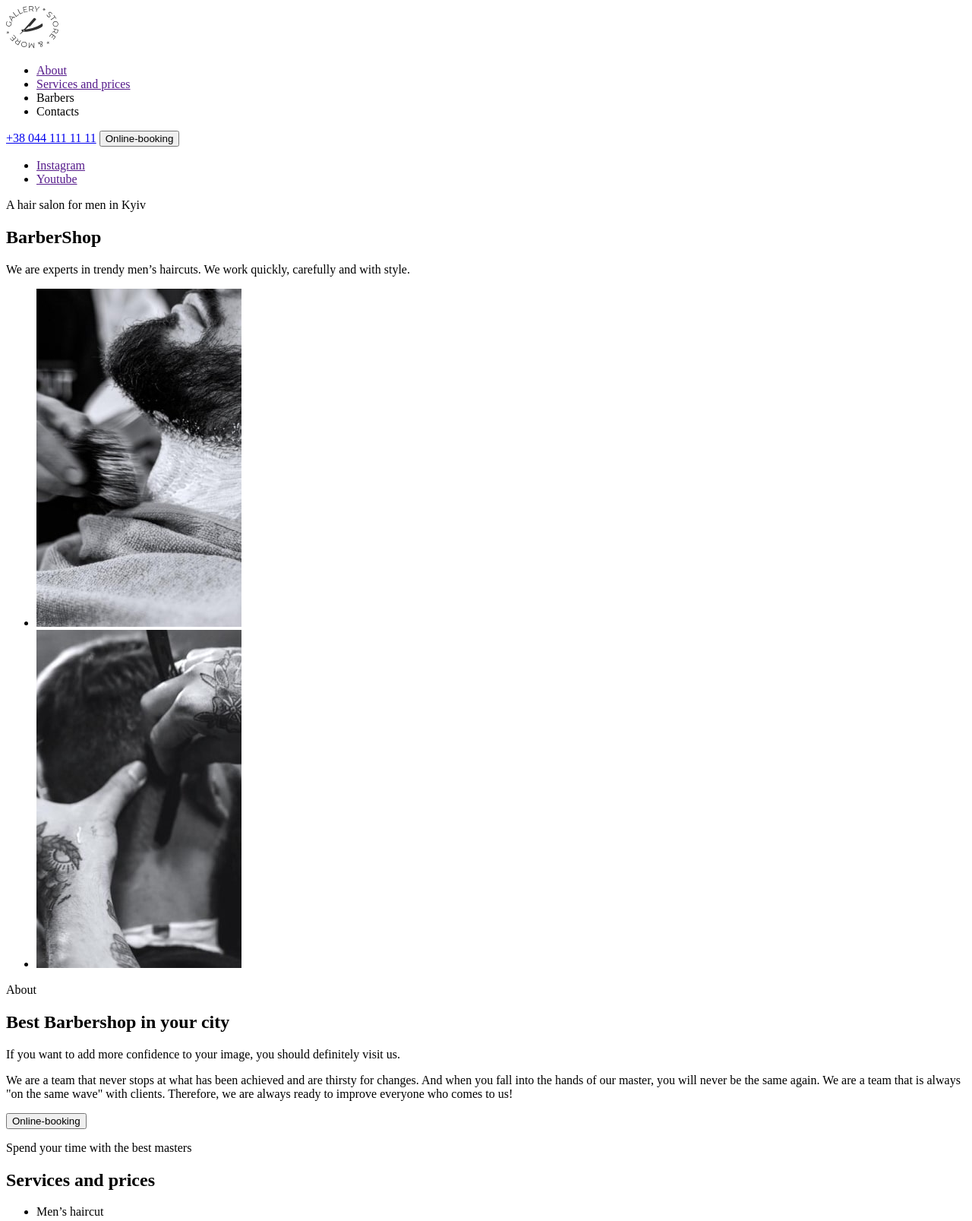
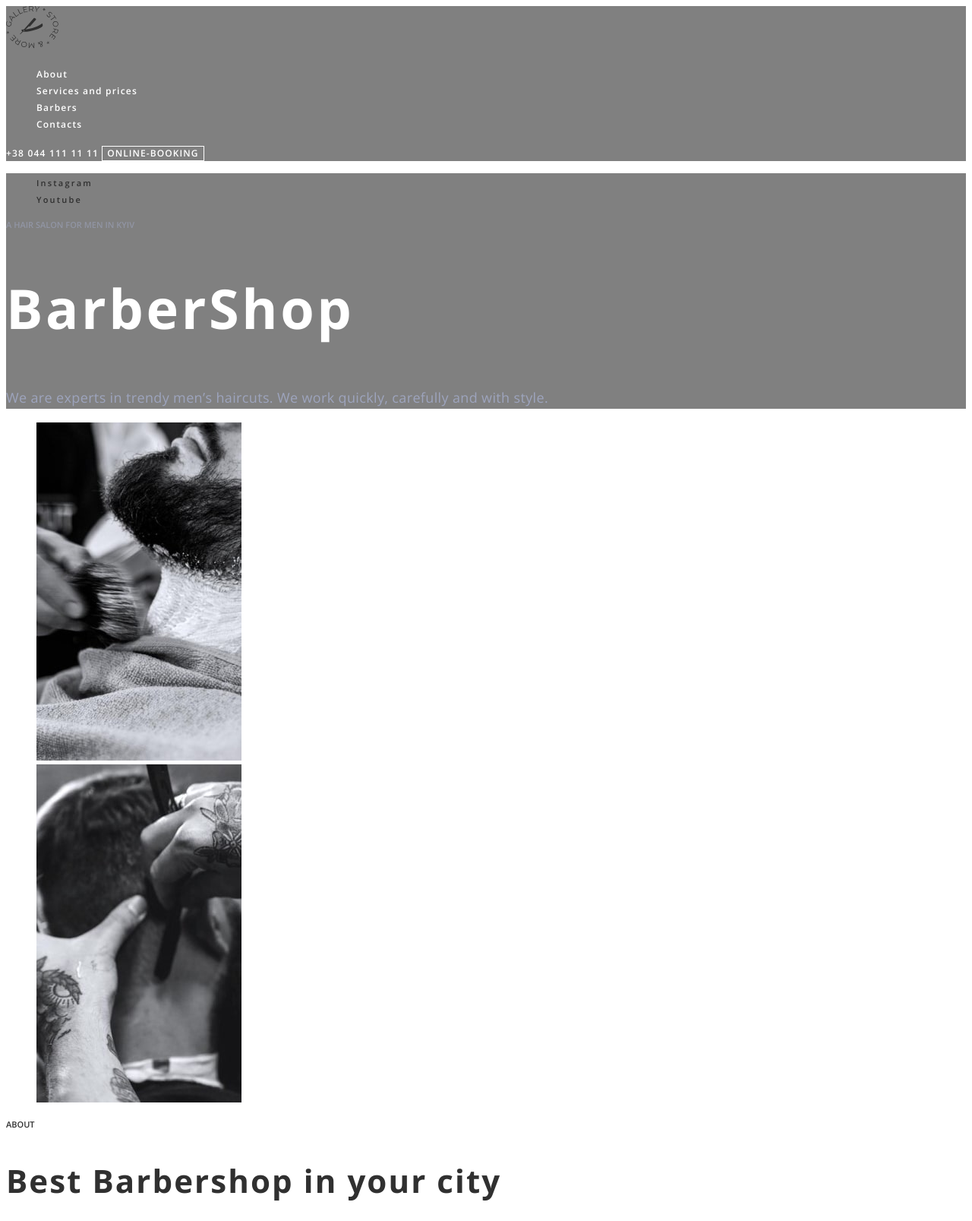
Before and after one commit to andysush/goit, a plain HTML site: page index.html in a window 1280 px wide. Shown: the top 1607 px of the page at 76% size. Drawn offline with nearby package versions, Linux system fonts and the light colour scheme.

Commit message:
css hero+about

```diff
--- /dev/null
+++ b/css/style.css
@@ -0,0 +1,142 @@
+:root {
+    --main-title-color: #ffffff;
+    --secondary-title-color:#303030;
+    --hover-color:#ff6c00;
+}
+
+
+body {
+  font-family: "Open Sans", sans-serif;
+}
+.list {
+  list-style: none;
+}
+.link {
+  text-decoration: none;
+}
+.btn {
+    font-family: inherit;
+    font-weight: 600;
+    font-size: 12px;
+    line-height: calc(16 / 12);
+    letter-spacing: 0.09em;
+    text-transform: uppercase;
+    cursor: pointer;
+    background-color: transparent;
+    border: 1px solid var(--main-title-color);
+}
+/* header */
+
+.header {
+  background-color: grey;
+}
+
+.nav-list {
+}
+.nav-item {
+}
+.nav-link {
+  font-weight: 600;
+  font-size: 12px;
+  line-height: 1.33;
+  letter-spacing: 0.1em;
+  color: var(--main-title-color);
+}
+.nav-link:hover,
+.nav-link:focus {
+  color: var(--hover-color);
+}
+
+.header-tel {
+  font-weight: 600;
+  font-size: 12px;
+  line-height: calc(16 / 12);
+  letter-spacing: 0.1em;
+  text-transform: uppercase;
+  color: var(--main-title-color)
+  ;
+}
+.header-btn {
+  color: var(--main-title-color);
+}
+.header-btn:hover,
+.header-btn:focus {
+  border-color: var(--hover-color);
+}
+
+/* hero */
+.hero {
+  background-color: gray;
+}
+.hero-list {
+}
+.hero-list-item {
+}
+.hero-link {
+  font-weight: 600;
+  font-size: 11px;
+  line-height: calc(15 / 11);
+  letter-spacing: 0.2em;
+  color: var(--secondary-title-color);
+}
+.hero-link:hover,
+.hero-link:focus {
+  color: var(--hover-color);
+}
+.hero-text {
+  font-weight: 600;
+  font-size: 11px;
+  line-height: calc(15 / 11);
+  text-transform: uppercase;
+  color: rgba(157, 164, 189, 0.6);
+}
+.hero-title {
+  font-family: "Raleway" sans-serif;
+  font-weight: 700;
+  font-size: 72px;
+  line-height: calc(85 / 72);
+  letter-spacing: 0.05em;
+  color: var(--main-title-color);
+}
+.hero-description {
+  font-size: 18px;
+  line-height: calc(30 / 18);
+  letter-spacing: 0.02em;
+  color: #9da4bd;
+}
+
+/* About */
+.about-title {
+  font-weight: 600;
+  font-size: 11px;
+  line-height: calc(15 / 11);
+  text-transform: uppercase;
+  color: var(--secondary-title-color);
+}
+.about-sub-title {
+  font-family: "Raleway" sans-serif;
+  font-weight: 700;
+  font-size: 42px;
+  line-height: calc(49 / 42);
+  letter-spacing: 0.05em;
+  color: var(--secondary-title-color);
+}
+.about-description {
+  font-size: 18px;
+  line-height: calc(30 / 18);
+  letter-spacing: 0.02em;
+  color: #555555;
+}
+.about-text {
+  font-size: 14px;
+  line-height: calc(26 / 14);
+  letter-spacing: 0.02em;
+  color: #555555;
+}
+.about-btn {
+  color: var(--secondary-title-color);
+}
+.about-btn:hover,
+.about-btn:focus {
+  border-color: var(--hover-color);
+}
--- a/index.html
+++ b/index.html
@@ -4,64 +4,88 @@
     <meta charset="UTF-8" />
     <meta http-equiv="X-UA-Compatible" content="IE=edge" />
     <meta name="viewport" content="width=device-width, initial-scale=1.0" />
+    <link rel="preconnect" href="https://fonts.googleapis.com" />
+    <link rel="preconnect" href="https://fonts.gstatic.com" crossorigin />
+    <link
+      href="https://fonts.googleapis.com/css2?family=Open+Sans:wght@400;600;700&family=Raleway:wght@700&display=swap"
+      rel="stylesheet"
+    />
+    <link rel="stylesheet" href="./css/style.css">
     <title>Barbershop</title>
   </head>
   <body>
-    <header>
+    <!--  header  -->
+    <header class="header">
       <a href="">
         <img src="./img/Logo.svg" alt="site logo" />
       </a>
       <nav>
-        <ul>
-          <li><a href="">About</a></li>
-          <li><a href="">Services and prices</a></li>
-          <li><a href=""></a>Barbers</li>
-          <li><a href=""></a>Contacts</li>
+        <ul class="nav-list list">
+          <li class="nav-item"><a href="./index.html" class="nav-link link">About</a></li>
+          <li class="nav-item"><a href="" class="nav-link link">Services and prices</a></li>
+          <li class="nav-item"><a href="" class="nav-link link">Barbers</a></li>
+          <li class="nav-item"><a href="" class="nav-link link">Contacts</a></li>
         </ul>
       </nav>
-      <a href="tel:+380441111111">+38 044 111 11 11</a>
-      <button type="button">Online-booking</button>
+      <a href="tel:+380441111111" class="header-tel link">+38 044 111 11 11</a>
+      <button type="button" class="header-btn btn">Online-booking</button>
     </header>
     <main>
-      <section>
-        <ul>
-          <li>
-            <a href="" target="_blank" rel="noopener noreferrer nofollow"
+      <!-- hero -->
+      <section class="hero">
+        <ul class="hero-list list">
+          <li class="hero-list-item">
+            <a href="" class="hero-link link" target="_blank" rel="noopener noreferrer nofollow"
               >Instagram</a
             >
           </li>
-          <li>
-            <a href="" target="_blank" rel="noopener noreferrer nofollow"
+          <li class="hero-list-item">
+            <a href="" class="hero-link link" target="_blank" rel="noopener noreferrer nofollow"
               >Youtube</a
             >
           </li>
         </ul>
-        <p>A hair salon for men in Kyiv</p>
-        <h1>BarberShop</h1>
-        <p>
+        <p class="hero-text">A hair salon for men in Kyiv</p>
+        <h1 class="hero-title">BarberShop</h1>
+        <p class="hero-description">
           We are experts in trendy men’s haircuts. We work quickly, carefully
           and with style.
         </p>
       </section>
+      <!-- About -->
       <section>
-        <ul>
-          <li><img src="./img/about1.jpg" alt="haircut" width="270" height="445"/></li>
-          <li><img src="./img/about2.jpg" alt="haircut" width="270" height="445"/></li>
+        <ul class="list">
+          <li>
+            <img
+              src="./img/about1.jpg"
+              alt="haircut"
+              width="270"
+              height="445"
+            />
+          </li>
+          <li>
+            <img
+              src="./img/about2.jpg"
+              alt="haircut"
+              width="270"
+              height="445"
+            />
+          </li>
         </ul>
-        <p>About</p>
-        <h2>Best Barbershop in your city</h2>
-        <p>
+        <h2 class="about-title">About</h2>
+        <h3 class="about-sub-title">Best Barbershop in your city</h3>
+        <p class="about-description">
           If you want to add more confidence to your image, you should
           definitely visit us.
         </p>
-        <p>
+        <p class="about-text">
           We are a team that never stops at what has been achieved and are
           thirsty for changes. And when you fall into the hands of our master,
           you will never be the same again. We are a team that is always "on the
           same wave" with clients. Therefore, we are always ready to improve
           everyone who comes to us!
         </p>
-        <button>Online-booking</button>
+        <button class="about-btn btn">Online-booking</button>
       </section>
       <section>
         <p>Spend your time with the best masters</p>
@@ -135,17 +159,32 @@
         <h2>Our barbers</h2>
         <ul>
           <li>
-            <img src="./img/barber1.jpg" alt="barber at work" width="370" height="346">
+            <img
+              src="./img/barber1.jpg"
+              alt="barber at work"
+              width="370"
+              height="346"
+            />
             <h3>John Smith</h3>
             <p>Extreme Barber</p>
           </li>
           <li>
-            <img src="./img/barber2.jpg" alt="barber at work" width="370" height="346">
+            <img
+              src="./img/barber2.jpg"
+              alt="barber at work"
+              width="370"
+              height="346"
+            />
             <h3>Michele Doe</h3>
             <p>Extreme Barber</p>
           </li>
           <li>
-            <img src="./img/barber3.jpg" alt="barber at work" width="370" height="346">
+            <img
+              src="./img/barber3.jpg"
+              alt="barber at work"
+              width="370"
+              height="346"
+            />
             <h3>Alan Black</h3>
             <p>Extreme Barber</p>
           </li>
@@ -155,10 +194,18 @@
         <p>In Latin, "barba" means "beard"</p>
         <h2 hidden>Our works</h2>
         <ul>
-          <li><img src="./img/works1.jpg" alt="works" width="270" height="360"></li>
-          <li><img src="./img/works2.jpg" alt="works" width="270" height="360"></li>
-          <li><img src="./img/works3.jpg" alt="works" width="270" height="360"></li>
-          <li><img src="./img/works4.jpg" alt="works" width="270" height="360"></li>
+          <li>
+            <img src="./img/works1.jpg" alt="works" width="270" height="360" />
+          </li>
+          <li>
+            <img src="./img/works2.jpg" alt="works" width="270" height="360" />
+          </li>
+          <li>
+            <img src="./img/works3.jpg" alt="works" width="270" height="360" />
+          </li>
+          <li>
+            <img src="./img/works4.jpg" alt="works" width="270" height="360" />
+          </li>
         </ul>
       </section>
       <section>
@@ -168,10 +215,19 @@
         <h2>Contacts</h2>
         <address>
           <ul>
-            <li><a href="https://goo.gl/maps/AcbYbS2AYD5uzaf2A" target="_blank" rel="noopener noreferrer nofollow">st. Vasilkivska, 7A <br>
-              Kyiv, 08132</a></li>
+            <li>
+              <a
+                href="https://goo.gl/maps/AcbYbS2AYD5uzaf2A"
+                target="_blank"
+                rel="noopener noreferrer nofollow"
+                >st. Vasilkivska, 7A <br />
+                Kyiv, 08132</a
+              >
+            </li>
             <li><a href="tel:+380441111111">+38 044 111 11 11</a></li>
-            <li><a href="mailto:barbershop@email.com">barbershop@email.com</a></li>
+            <li>
+              <a href="mailto:barbershop@email.com">barbershop@email.com</a>
+            </li>
           </ul>
         </address>
         <p>Working hours</p>
```
